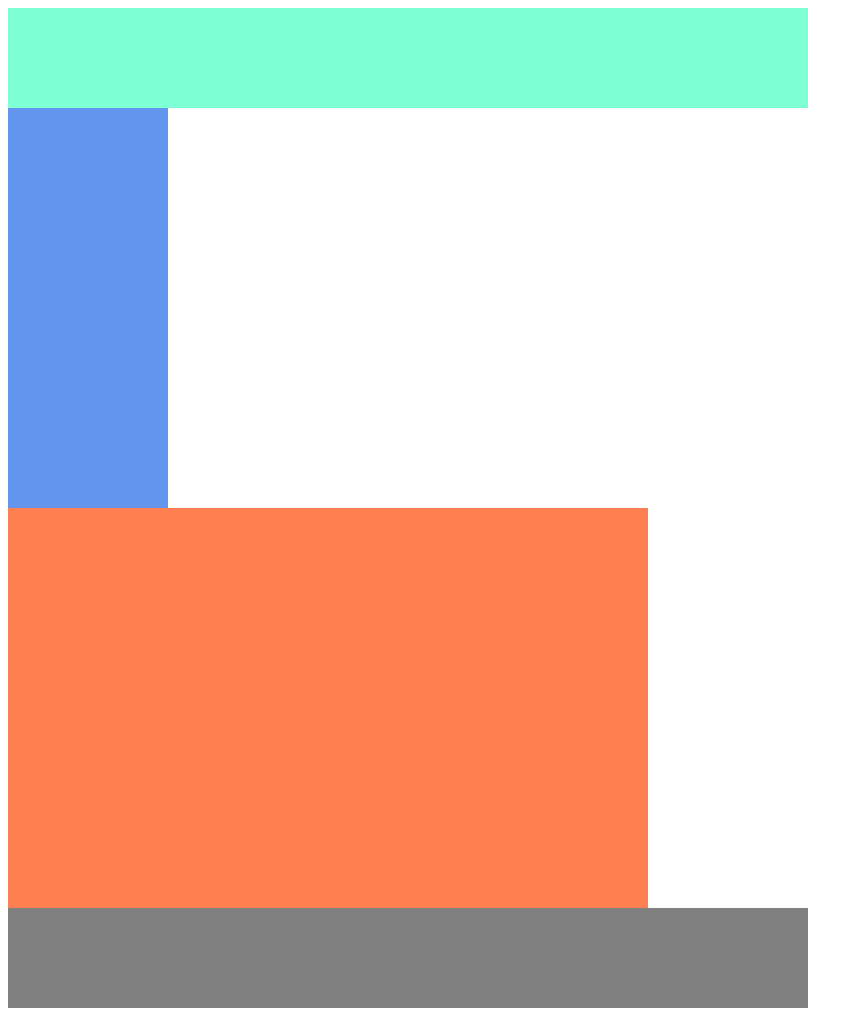
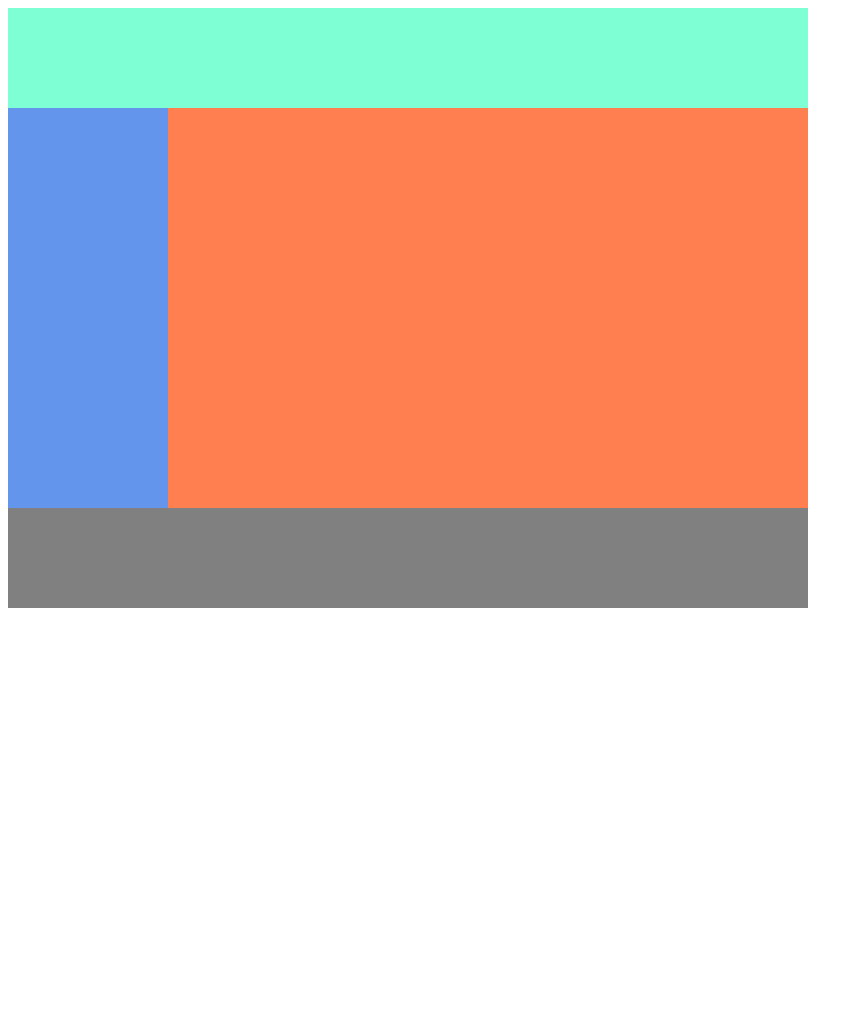
Before and after one commit to Taekgil99/Practice-htmlcss, a plain HTML site: page layout1.html in a window 1280 px wide. Shown: the whole page, without its empty margins (0-863 px from the left). After the commit the page ends 800 px from the top, so only its background shows below. Drawn offline with Linux system fonts and the light colour scheme.

Commit message:
layout1 add display inline block

```diff
--- a/layout1.html
+++ b/layout1.html
@@ -10,7 +10,7 @@
 </head>
 
 <body>
-    <div class="container">
+    <div class="container" style="font-size: 0px;">
         <div class="header"></div>
         <div class="left-menu"></div>
         <div class="right"></div>
--- a/style.css
+++ b/style.css
@@ -46,14 +46,14 @@ p {
     width: 20%;
     height: 400px;
     background-color: cornflowerblue;
-
+    display: inline-block;
 }
 
 .right {
     width: 80%;
     height: 400px;
     background-color: coral;
-
+    display: inline-block;
 }
 
 .footer {
```
